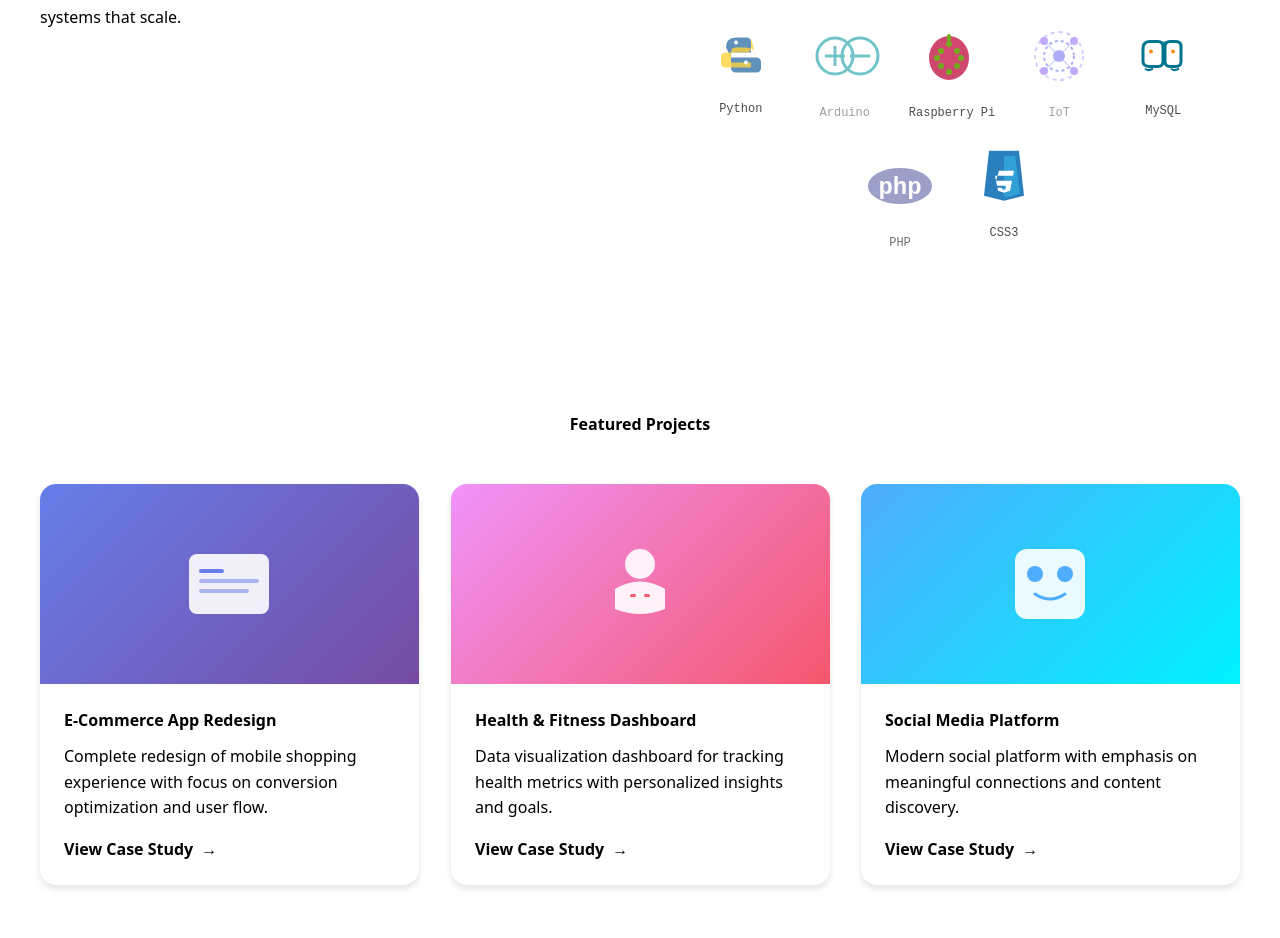
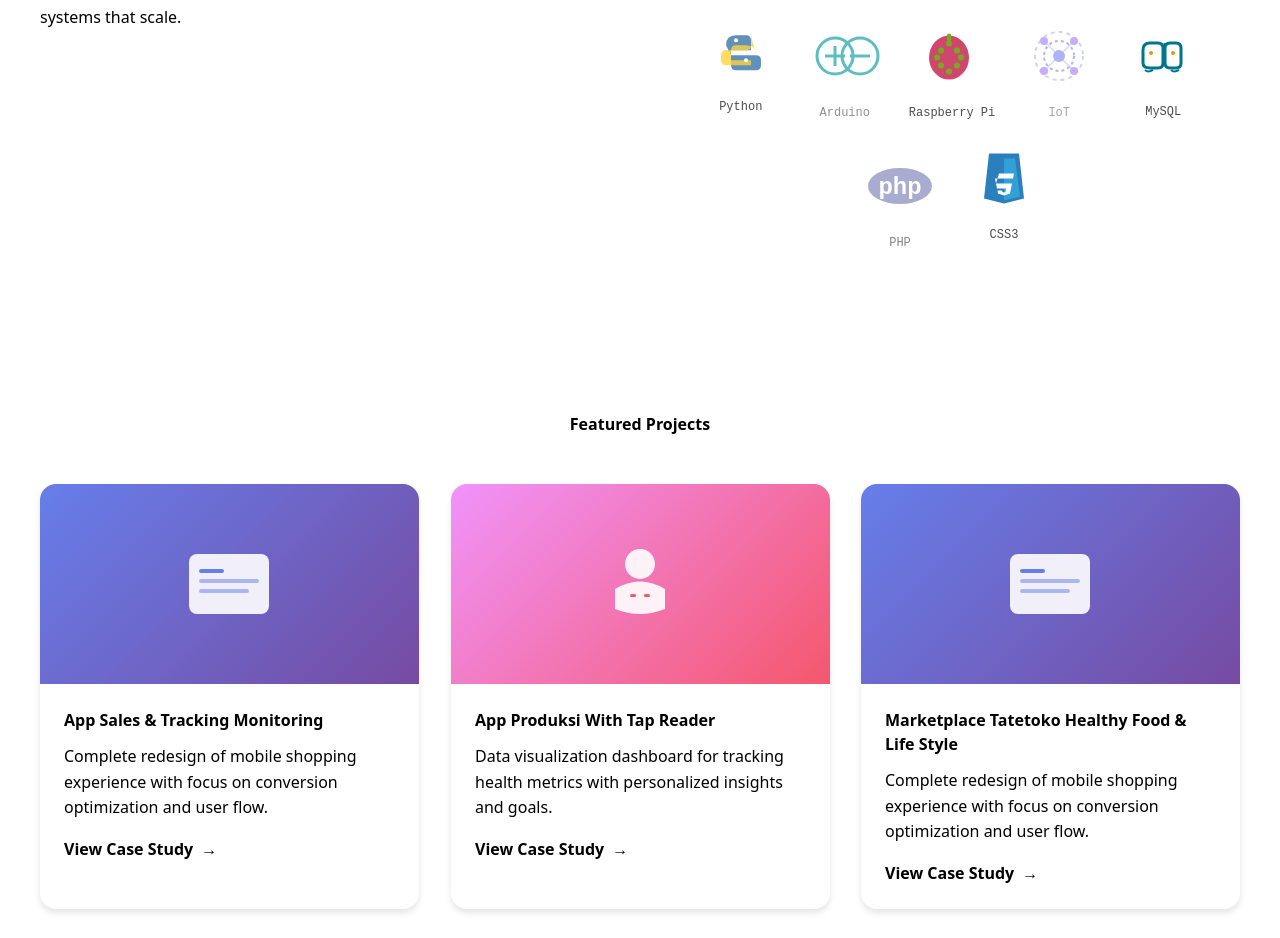
Before and after one commit to dedesuryana/my-portofolio, a plain HTML site: page index.html in a window 1280 px wide. Shown: the part 863-1801 px from the top of the page. Drawn offline with nearby package versions, Linux system fonts and the light colour scheme.

Commit message:
Revise project titles and add new projects
Updated project titles and added new project cards.

```diff
--- a/index.html
+++ b/index.html
@@ -856,7 +856,7 @@
                     </svg>
                   </div>
                   <div style="padding: 1.5rem;">
-                    <h3 class="project-title" style="margin-bottom: 0.75rem; font-weight: 600;">E-Commerce App Redesign</h3>
+                    <h3 class="project-title" style="margin-bottom: 0.75rem; font-weight: 600;">App Sales & Tracking Monitoring</h3>
                     <p class="project-desc" style="margin-bottom: 1rem; line-height: 1.6;">Complete redesign of mobile shopping experience with focus on conversion optimization and user flow.</p>
                     <a href="#" class="project-button" style="text-decoration: none; font-weight: 600; display: inline-flex; align-items: center; gap: 0.5rem;" onclick="event.preventDefault()">
                       View Case Study
@@ -876,7 +876,7 @@
                     </svg>
                   </div>
                   <div style="padding: 1.5rem;">
-                    <h3 class="project-title" style="margin-bottom: 0.75rem; font-weight: 600;">Health & Fitness Dashboard</h3>
+                    <h3 class="project-title" style="margin-bottom: 0.75rem; font-weight: 600;">App Produksi With Tap Reader </h3>
                     <p class="project-desc" style="margin-bottom: 1rem; line-height: 1.6;">Data visualization dashboard for tracking health metrics with personalized insights and goals.</p>
                     <a href="#" class="project-button" style="text-decoration: none; font-weight: 600; display: inline-flex; align-items: center; gap: 0.5rem;" onclick="event.preventDefault()">
                       View Case Study
@@ -886,6 +886,46 @@
                 </div>
 
                 <!-- Project 3 -->
+                <div class="project-card slide-in-scale projects-animate stagger-1" style="border-radius: 1rem; overflow: hidden; box-shadow: 0 4px 6px rgba(0, 0, 0, 0.1);">
+                  <div style="padding: 1.5rem; height: 200px; display: flex; align-items: center; justify-content: center; background: linear-gradient(135deg, #667eea 0%, #764ba2 100%);">
+                    <svg width="120" height="120" viewBox="0 0 120 120">
+                      <rect x="20" y="30" width="80" height="60" rx="8" fill="white" opacity="0.9"/>
+                      <rect x="30" y="45" width="25" height="4" rx="2" fill="#667eea"/>
+                      <rect x="30" y="55" width="60" height="4" rx="2" fill="#667eea" opacity="0.5"/>
+                      <rect x="30" y="65" width="50" height="4" rx="2" fill="#667eea" opacity="0.5"/>
+                    </svg>
+                  </div>
+                  <div style="padding: 1.5rem;">
+                    <h3 class="project-title" style="margin-bottom: 0.75rem; font-weight: 600;">Marketplace Tatetoko Healthy Food & Life Style</h3>
+                    <p class="project-desc" style="margin-bottom: 1rem; line-height: 1.6;">Complete redesign of mobile shopping experience with focus on conversion optimization and user flow.</p>
+                    <a href="#" class="project-button" style="text-decoration: none; font-weight: 600; display: inline-flex; align-items: center; gap: 0.5rem;" onclick="event.preventDefault()">
+                      View Case Study
+                      <span style="transition: transform 0.3s ease; display: inline-block;" onmouseover="this.style.transform='translateX(4px)'" onmouseout="this.style.transform='translateX(0)'">→</span>
+                    </a>
+                  </div>
+                </div>
+
+                <!-- Project 4 -->
+                <div class="project-card slide-in-scale projects-animate stagger-1" style="border-radius: 1rem; overflow: hidden; box-shadow: 0 4px 6px rgba(0, 0, 0, 0.1);">
+                  <div style="padding: 1.5rem; height: 200px; display: flex; align-items: center; justify-content: center; background: linear-gradient(135deg, #667eea 0%, #764ba2 100%);">
+                    <svg width="120" height="120" viewBox="0 0 120 120">
+                      <rect x="20" y="30" width="80" height="60" rx="8" fill="white" opacity="0.9"/>
+                      <rect x="30" y="45" width="25" height="4" rx="2" fill="#667eea"/>
+                      <rect x="30" y="55" width="60" height="4" rx="2" fill="#667eea" opacity="0.5"/>
+                      <rect x="30" y="65" width="50" height="4" rx="2" fill="#667eea" opacity="0.5"/>
+                    </svg>
+                  </div>
+                  <div style="padding: 1.5rem;">
+                    <h3 class="project-title" style="margin-bottom: 0.75rem; font-weight: 600;">Web SUJI Premium Hand Crafted</h3>
+                    <p class="project-desc" style="margin-bottom: 1rem; line-height: 1.6;">Complete redesign of mobile shopping experience with focus on conversion optimization and user flow.</p>
+                    <a href="#" class="project-button" style="text-decoration: none; font-weight: 600; display: inline-flex; align-items: center; gap: 0.5rem;" onclick="event.preventDefault()">
+                      View Case Study
+                      <span style="transition: transform 0.3s ease; display: inline-block;" onmouseover="this.style.transform='translateX(4px)'" onmouseout="this.style.transform='translateX(0)'">→</span>
+                    </a>
+                  </div>
+                </div>
+
+                <!-- Project 5 -->
                 <div class="project-card slide-in-scale projects-animate stagger-3" style="border-radius: 1rem; overflow: hidden; box-shadow: 0 4px 6px rgba(0, 0, 0, 0.1);">
                   <div style="padding: 1.5rem; height: 200px; display: flex; align-items: center; justify-content: center; background: linear-gradient(135deg, #4facfe 0%, #00f2fe 100%);">
                     <svg width="120" height="120" viewBox="0 0 120 120">
@@ -896,7 +936,7 @@
                     </svg>
                   </div>
                   <div style="padding: 1.5rem;">
-                    <h3 class="project-title" style="margin-bottom: 0.75rem; font-weight: 600;">Social Media Platform</h3>
+                    <h3 class="project-title" style="margin-bottom: 0.75rem; font-weight: 600;">IoT - Gate Barier Integrate Web Server</h3>
                     <p class="project-desc" style="margin-bottom: 1rem; line-height: 1.6;">Modern social platform with emphasis on meaningful connections and content discovery.</p>
                     <a href="#" class="project-button" style="text-decoration: none; font-weight: 600; display: inline-flex; align-items: center; gap: 0.5rem;" onclick="event.preventDefault()">
                       View Case Study
```
